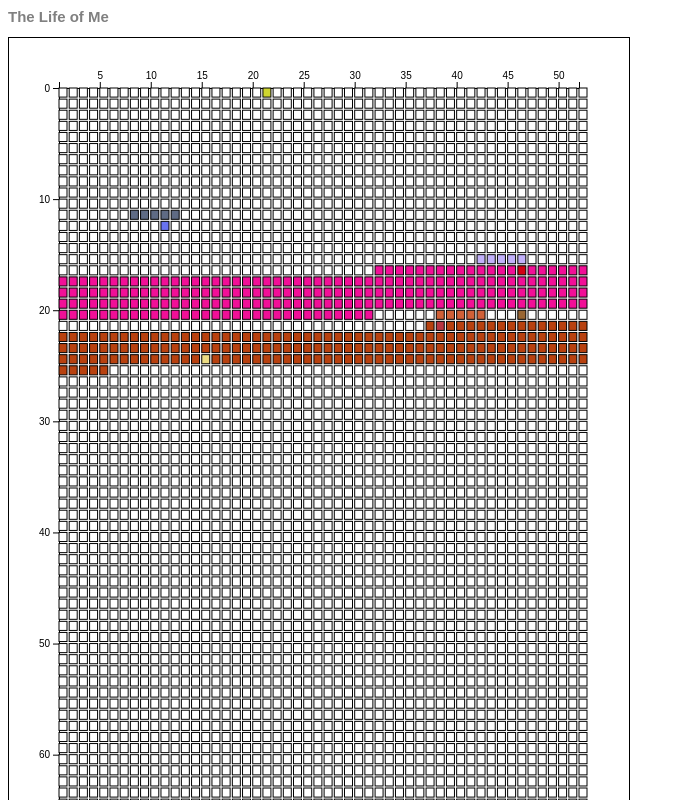
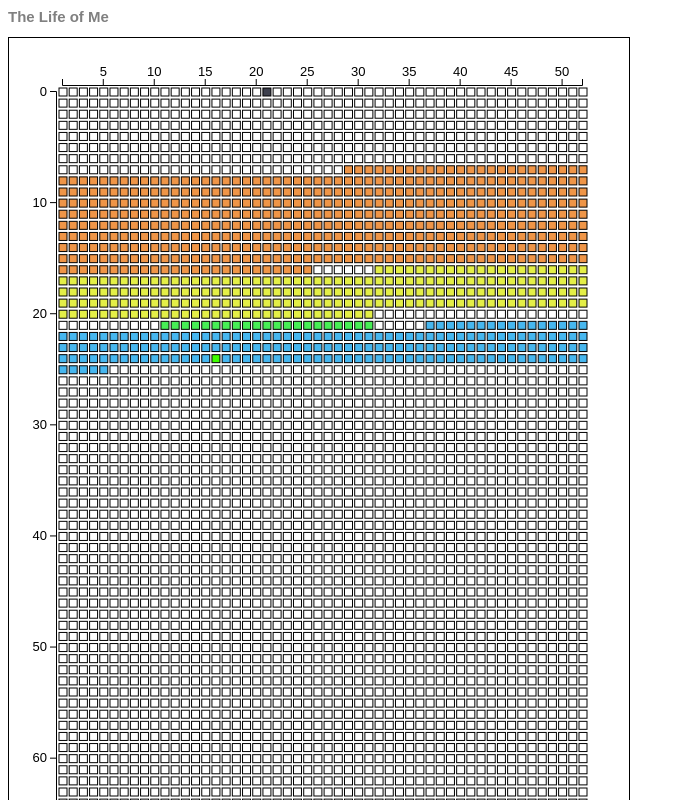
Before and after one commit to Krismoo/LifeInWeeks, a plain HTML site: page index.html in a window 1280 px wide. Shown: the top 800 px of the page, without its empty margins (0-685 px from the left). Drawn offline with nearby package versions, Linux system fonts and the light colour scheme.

Commit message:
axis positioniert, inhalte geändert, tooltipfarbe dynamisch

```diff
--- a/index.html
+++ b/index.html
@@ -31,12 +31,11 @@
 		div.tooltip {
 			position: absolute;
 			text-align: center;
-			width: 100px;
-			height: 28px;
-			padding: 2px;
+			height: 14px;
+			padding: 2px 5px;
 			font: 12px sans-serif;
 			background: lightsteelblue;
-			border: 0px;
+			border: 0;
 			border-radius: 8px;
 			pointer-events: none;
 		}
@@ -66,85 +65,63 @@
   const xScale = d3.scaleLinear()
     .domain([1,52])
     .range([0, width]);
-  vis.append("g").call(d3.axisTop(xScale));
+  vis.append("g")
+	.attr("transform", "translate(3,-3)")
+	.call(d3.axisTop(xScale));
 
   // illustrate top/bottom margins
   const yScale = d3.scaleLinear()
     .domain([0,year])
     .range([0, height]);
-  vis.append("g").call(d3.axisLeft(yScale));
+  vis.append("g")
+	.attr("transform", "translate(-3,3)")
+	.call(d3.axisLeft(yScale));
 
-
+  vis.selectAll(".tick")
+	.style("font-size", "13px");
 
 
 
   const birthday = new Date("1993-05-30");
 
   const specialDays = [{
-	date: new Date("2083-05-30"),
-	name: "90. Geburtstag",
+	date: new Date("1993-05-30"),
+	name: "Geburt",
 	color: getRandomColor()
+  }, {
+    date: new Date(),
+	name: "heute",
+	color: "#40FF00"
   }, {
 	date: new Date("2058-05-30"),
 	name: "65. Geburtstag",
 	color: getRandomColor()
   }, {
-	date: new Date("1993-05-30"),
-	name: "Geburt",
-	color: getRandomColor()
-  }, {
-	date: new Date("2005-03-17"),
-	name: "Goht dich en Scheiss a",
-	color: getRandomColor()
-  }, {
-	date: new Date("2009-11-13"),
-	name: "Geburtstag",
-	color: getRandomColor()
-  },
-  {
-    date: new Date("2014-09-20"),
-	name: "Nicolas <3",
-	color: getRandomColor()
-  },
-  {
-    date: new Date("2013-11-16"),
-	name: "Lea <3",
-	color: "#996633"
-  },
-  {
-    date: new Date("2017-04-14"),
-	name: "heute",
+	date: new Date("2083-05-30"),
+	name: "90. Geburtstag",
 	color: getRandomColor()
   }];
 
   const specialAreas = [{
-	startDate: new Date("2004-02-17"),
-	endDate: new Date("2004-03-17"),
-	name: "Goht dich en Scheiss a",
-	color: getRandomColor()
+    startDate: new Date("2000-07-21"),
+    endDate: new Date("2009-06-20"),
+	name: "Schule",
+	color: "#EF9547"
   }, {
-	startDate: new Date("2008-10-13"),
-	endDate: new Date("2008-11-13"),
-	name: "Geburtstag",
-	color: getRandomColor()
-  },
-  {
-    startDate: new Date("2013-09-20"),
-    endDate: new Date("2013-10-20"),
-	name: "Nicolas <3",
-	color: getRandomColor()
-  },
-  {
     startDate: new Date("2009-08-03"),
     endDate: new Date("2013-08-02"),
 	name: "Lehre",
-	color: getRandomColor()
-  },
-  {
+	color: "#E4EF47"
+  }, {
+    startDate: new Date("2014-03-10"),
+    endDate: new Date("2014-08-01"),
+	name: "Militär",
+	color: "#47EF55"
+  }, {
     startDate: new Date("2014-09-14"),
     endDate: new Date("2018-02-02"),
 	name: "Fachhochschule",
-	color: getRandomColor()
+	color: "#47B7EF"
   }];
 
 
@@ -175,23 +152,36 @@
 	.attr("x", d => xScale(d["month"]))
     .attr("y", d => yScale(d["year"]))
 	.attr("fill", d => d["color"])
-    .attr("width", (width/65)+"px")
-    .attr("height", (height/110)+"px");
+    .attr("width", "8px")
+    .attr("height", "8px");
 
   vis.selectAll("rect.event")
 	.on("mouseover", function(d) {
-      div.transition()
+      div.attr("style", "color:"+d.color+";background-color:"+calcBackgroundColor(d.color))
+		.transition()
         .duration(200)
         .style("opacity", .9);
       div.html(d.name + "<br/>")
-        .style("left", (d3.event.pageX - 30) + "px")
-        .style("top", (d3.event.pageY - 40) + "px");
+        .style("left", (d3.event.pageX + 10) + "px")
+        .style("top", (d3.event.pageY - 7) + "px");
     })
     .on("mouseout", function(d) {
       div.transition()
         .duration(500)
         .style("opacity", 0);
     });
+
+  function calcBackgroundColor(color) {
+	const r = parseInt(color.substring(1,3),16);
+	const g = parseInt(color.substring(3,5),16);
+	const b = parseInt(color.substring(5,7),16);
+	if (Math.sqrt(0.299*Math.pow(r,2) + 0.587*Math.pow(g,2) + 0.114*Math.pow(b,2)) < 128) {
+		//color is dark
+		return "#82D6D6";
+	} else {
+		return "#314E68";
+	}
+  }
 
   /*
   find event in specified year and week
```
